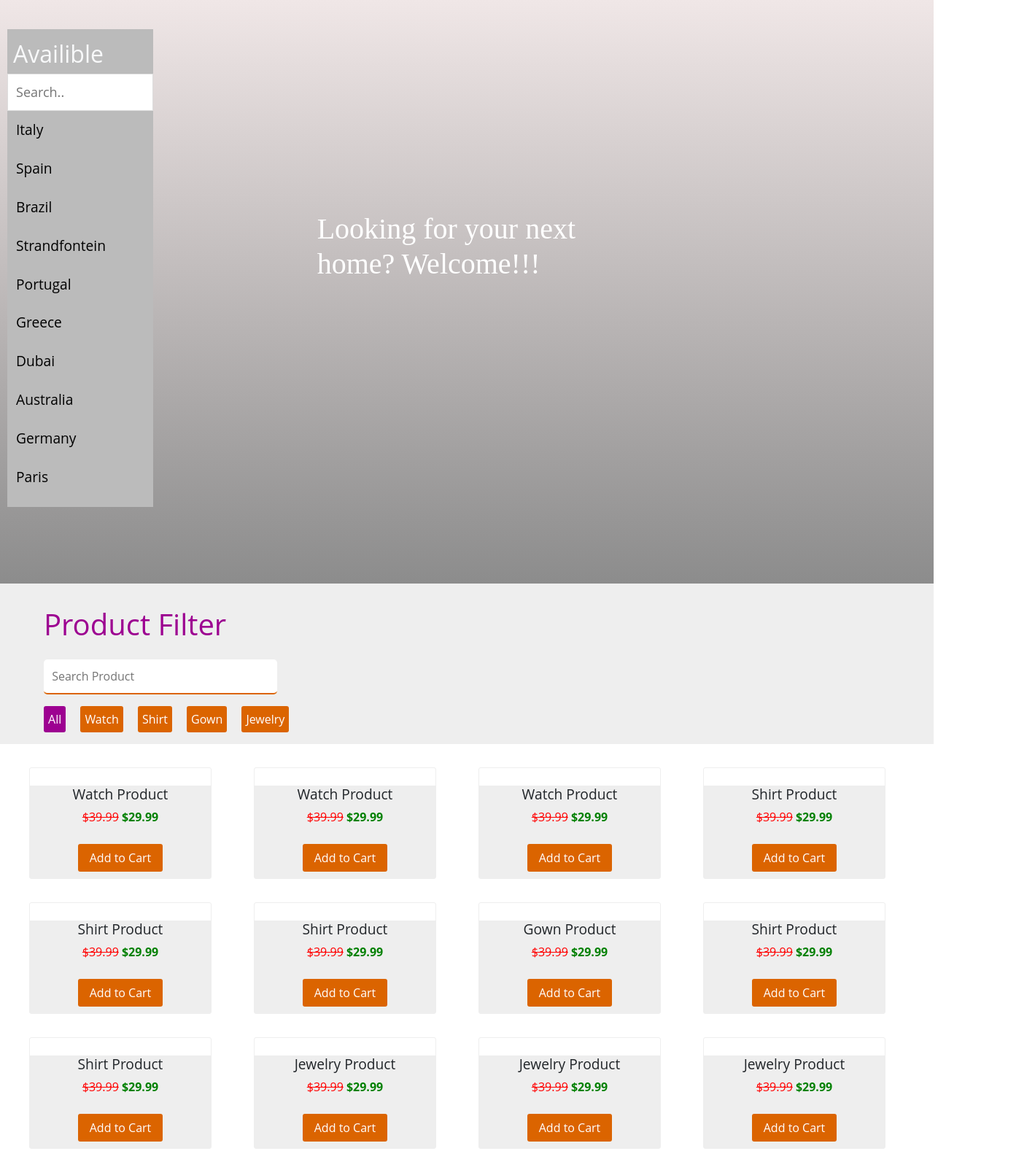
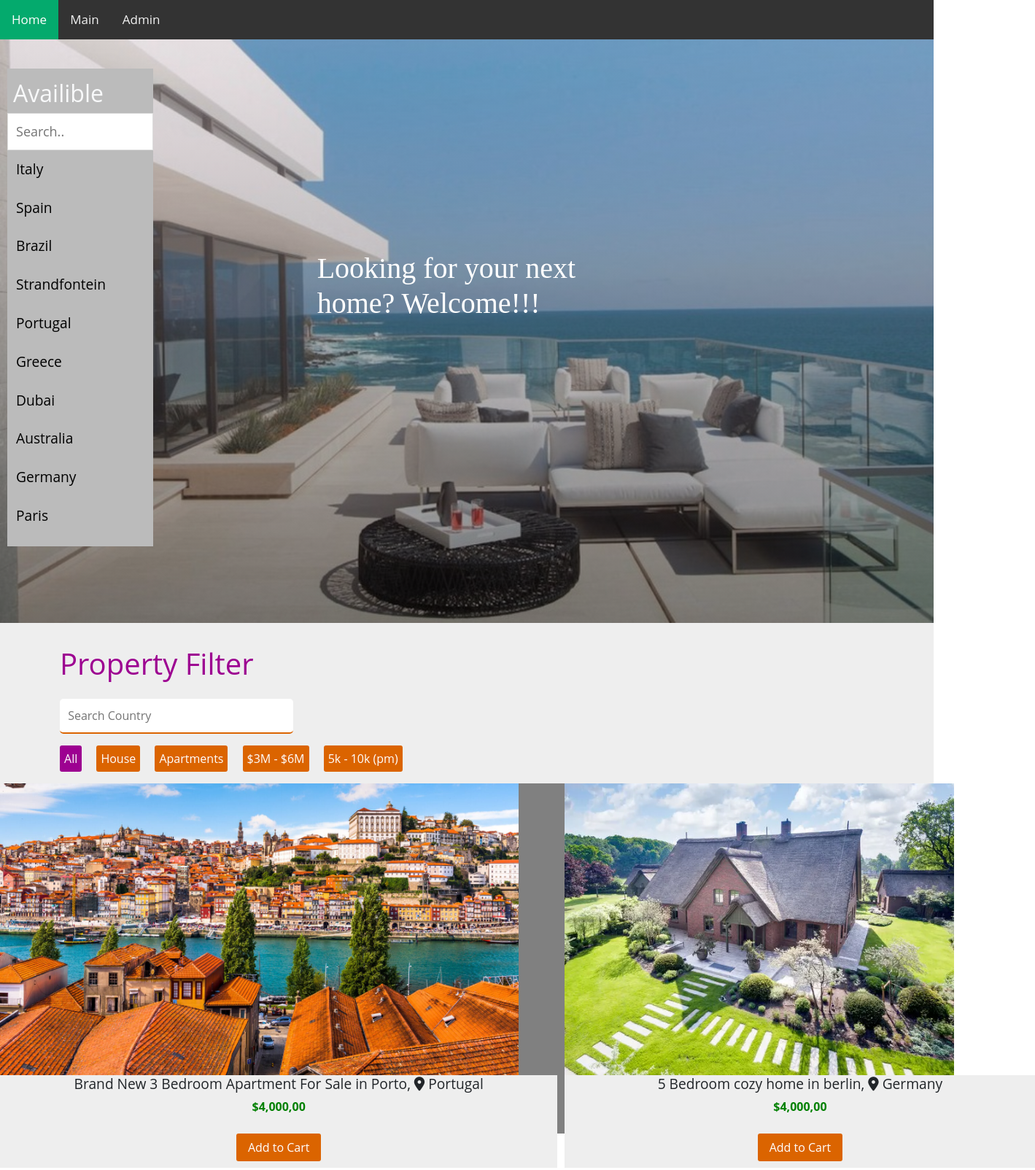
Before and after one commit to TOP-FLOOR-BOSS/Filter-Example, a plain HTML site: page index.html in a window 1280 px wide. Shown: the top 1604 px of the page at 73% size, 1419 px wide, since content can reach past the window. Drawn offline with nearby package versions, Linux system fonts and the light colour scheme.

Commit message:
first commit

```diff
--- a/index.html
+++ b/index.html
@@ -3,12 +3,21 @@
 <head>
     <meta charset="UTF-8">
     <meta name="viewport" content="width=device-width, initial-scale=1.0">
-    <title>Document</title>
+    <title>Property listing</title>
     <link href="https://cdn.jsdelivr.net/npm/bootstrap@5.1.3/dist/css/bootstrap.min.css" rel="stylesheet" integrity="sha384-1BmE4kWBq78iYhFldvKuhfTAU6auU8tT94WrHftjDbrCEXSU1oBoqyl2QvZ6jIW3" crossorigin="anonymous">
-    <script src="https://kit.fontawesome.com/1935d064dd.js" crossorigin="anonymous"></script>
+    <link rel="stylesheet"
+    href="https://cdnjs.cloudflare.com/ajax/libs/font-awesome/6.1.1/css/all.min.css">
+
     <link rel="stylesheet" href="/stlyes.css">
 </head>
 <body>
+
+    <div class="topnav">
+        <a class="active" href="#home">Home</a>
+        <a href="#news">Main</a>
+        <a href="http://127.0.0.1:5503/index.html">Admin</a>
+      </div>
+
 
     <section id="Fpage" class="vh-100 vw-100">
 
@@ -60,128 +69,120 @@
 
 
     <section>
+        <!-- Filter Btns -->
         <header>
             <div class="container">
-                <h1>Product Filter</h1>
+                <h1>Property Filter</h1>
                 <!-- Search box -->
                 <div class="search-box">
                     <form action="" onsubmit="return false">
-                        <input type="text" id="search" placeholder="Search Product">
+                        <input type="text" id="search" placeholder="Search Country">
                         <!-- <button id="btn-search">Search</button> -->
                     </form>
                 </div>
                 <div class="filter-box">
                     <a href="#" class="btn active" data-filter="all">All</a>
-                    <a href="#" class="btn" data-filter="watch">Watch</a>
-                    <a href="#" class="btn" data-filter="shirt">Shirt</a>
-                    <a href="#" class="btn" data-filter="gown">Gown</a>
-                    <a href="#" class="btn" data-filter="jewelry">Jewelry</a>
+                    <a href="#" class="btn" data-filter="watch">House</a>
+                    <a href="#" class="btn" data-filter="shirt">Apartments</a>
+                    <a href="#" class="btn" data-filter="gown">$3M - $6M</a>
+                    <a href="#" class="btn" data-filter="jewelry">5k - 10k (pm)</a>
                 </div>
             </div>
         </header>
 
         <main>
+            <!-- House = watch // Apartment = shirt // $3M - $6M = Gown  // 5k - 10k (pm) = Jewelry -->
+            <section id="store-products">
+
                <div class="slide-container">
-            <section class="container" id="store-products">
 
-            <div class="store-product watch">
-                <img src="./images/1.png" alt="">
+                        <div class="store-product shirt jewelry">
+                            <img src="/Images/Apartm`ent in Portugal.jpeg" id="Portugal" alt="">
                             <div class="product-details">
-                    <h2>Watch Product</h2>
-                    <p> <span>$39.99</span> $29.99</p>
+                                <h2>Brand New 3 Bedroom Apartment For Sale in Porto, <i class="fa-solid fa-location-dot"></i> Portugal</h2>
+                                <p> $4,000,00</p>
                                 <a href="#">Add to Cart</a>
                             </div>
                         </div>
-            <div class="store-product watch">
-                <img src="./images/2.png" alt="">
+                        <div class="store-product watch gown">
+                            <img src="/Images/28IHH-GERMANY-slide-IN6W-articleLarge.webp" id="germany" alt="">
                             <div class="product-details">
-                    <h2>Watch Product</h2>
-                    <p> <span>$39.99</span> $29.99</p>
+                                <h2> 5 Bedroom cozy home in berlin, <i class="fa-solid fa-location-dot"></i> Germany</h2>
+                                <p> $4,000,00</p>
                                 <a href="#">Add to Cart</a>
                             </div>
                         </div>
-            <div class="store-product watch">
-                <img src="./images/13.png" alt="">
+                        <div class="store-product watch gown">
+                            <img src="/Images/Brazil House.webp" id="Brazil" alt="">
                             <div class="product-details">
-                    <h2>Watch Product</h2>
-                    <p> <span>$39.99</span> $29.99</p>
+                                <h2>Luxury villa in Rio, for the ballers, <i class="fa-solid fa-location-dot"></i> Brazil</h2>
+                                <p> $6,000,00</p>
                                 <a href="#">Add to Cart</a>
                             </div>
                         </div>
-            <div class="store-product shirt">
-                <img src="./images/3.png" alt="">
+                        <div class="store-product watch gown">
+                            <img src="./Images/Spain House.webp" id="Spain" alt="">
                             <div class="product-details">
-                    <h2>Shirt Product</h2>
-                    <p> <span>$39.99</span> $29.99</p>
+                                <h2>Mansion with 8 bedrooms, <i class="fa-solid fa-location-dot"></i> Spain</h2>
+                                <p> $3,631,00</p>
                                 <a href="#">Add to Cart</a>
                             </div>
                         </div>
-            <div class="store-product shirt">
-                <img src="./images/4.png" alt="">
+                        <div class="store-product watch gown">
+                            <img src="/Images/France2 House.jpg" id="france" alt="">
                             <div class="product-details">
-                    <h2>Shirt Product</h2>
-                    <p> <span>$39.99</span> $29.99</p>
+                                <h2>House on the lake, <i class="fa-solid fa-location-dot"></i> France</h2>
+                                <p> $4,006,00</p>
                                 <a href="#">Add to Cart</a>
                             </div>
                         </div>
-            <div class="store-product shirt">
-                <img src="./images/5.png" alt="">
+                        <div class="store-product watch gown">
+                            <img src="./Images/Australia House.webp" id="Australia" alt="">
                             <div class="product-details">
                                 <h2>Shirt Product</h2>
-                    <p> <span>$39.99</span> $29.99</p>
+                                <p> $5,050,05</p>
                                 <a href="#">Add to Cart</a>
                             </div>
                         </div>
-            <div class="store-product gown">
-                <img src="./images/6.png" alt="">
+                        <div class="store-product watch gown">
+                            <img src="./Images/Greece house.webp" id="Greece" alt="">
                             <div class="product-details">
-                    <h2>Gown Product</h2>
-                    <p> <span>$39.99</span> $29.99</p>
+                                <h2>Beutiful home Athens, <i class="fa-solid fa-location-dot"></i> Greece</h2>
+                                <p> $4,000,00</p>
                                 <a href="#">Add to Cart</a>
                             </div>
                         </div>
-            <div class="store-product shirt">
-                <img src="./images/7.png" alt="">
+                        <div class="store-product shirt jewelry">
+                            <img src="/Images/Italy Aprtment.jpg" id="Italy" alt="">
                             <div class="product-details">
-                    <h2>Shirt Product</h2>
-                    <p> <span>$39.99</span> $29.99</p>
+                                <h2>Top floor apartment in hghgh , <i class="fa-solid fa-location-dot"></i> Italy</h2>
+                                <p>  $5000,0</p>
                                 <a href="#">Add to Cart</a>
                             </div>
                         </div>
-            <div class="store-product shirt">
-                <img src="./images/8.png" alt="">
+                        <div class="store-product shirt jewelry">
+                            <img src="/Images/Superior-apartments-Waterfront.webp" id="Waterfront" alt="">
                             <div class="product-details">
-                    <h2>Shirt Product</h2>
-                    <p> <span>$39.99</span> $29.99</p>
+                                <h2>Top floor apartment in Cape Town near all the fun, <i class="fa-solid fa-location-dot"></i> Strandfontein </h2>
+                                <p>  $8900,0</p>
                                 <a href="#">Add to Cart</a>
                             </div>
                         </div>
-            <div class="store-product jewelry">
-                <img src="./images/9.png" alt="">
+                        <div class="store-product shirt jewelry">
+                            <img src="/Images/Apartment Pariee.jpg"  id="Paris" alt="">
                             <div class="product-details">
-                    <h2>Jewelry Product</h2>
-                    <p> <span>$39.99</span> $29.99</p>
+                                <h2>2 Bedroom Apartment, with a street parking, Paris, <i class="fa-solid fa-location-dot"></i> France </h2>
+                                <p> $4000,0</p>
                                 <a href="#">Add to Cart</a>
                             </div>
                         </div>
-            <div class="store-product jewelry">
-                <img src="./images/10.png" alt="">
-                <div class="product-details">
-                    <h2>Jewelry Product</h2>
-                    <p> <span>$39.99</span> $29.99</p>
-                    <a href="#">Add to Cart</a>
+
                 </div>
-            </div>
-            <div class="store-product jewelry">
-                <img src="./images/11.png" alt="">
-                <div class="product-details">
-                    <h2>Jewelry Product</h2>
-                    <p> <span>$39.99</span> $29.99</p>
-                    <a href="#">Add to Cart</a>
-                </div>
-            </div>
+
+
+
+
             </section>
-    </div>
     </main>
     </section>
 
--- a/script.js
+++ b/script.js
@@ -1,3 +1,108 @@
+localStorage.setItem( 'property' , JSON.stringify(properties = [{
+    id: 1,
+    Suite: 'House',
+    location: 'Italy',
+    URL1: "/imgs/Italy Aprtment.jpg",
+    bedrooms: 5,
+    price: 900000
+  },
+{
+  id: 2,
+  Suite: 'House',
+  location: 'Spain',
+  URL2: "/imgs/Spain House.webp",
+  bedrooms: 6,
+  price: 1000000
+
+},
+{
+  id: 3,
+  Suite: 'House',
+  location: 'Brazil',
+  URL3: "/imgs/Brazil House.webp",
+  bedrooms: 8,
+  price: 1000000
+
+},
+{
+  id: 4,
+  Suite: 'Apartment',
+  location: 'Strandfontein',
+  URL4: "/imgs/Superior-apartments-Waterfront.webp",
+  bedrooms: 7,
+  price: 1000000
+
+},
+{
+  id: 5,
+  Suite: 'Apartment',
+  location: 'Portugal',
+  URL5: "/imgs/Apartm`ent in Portugal.jpeg",
+  bedrooms: 4,
+  price: 1000000
+},
+{
+  id: 6,
+  Suite: 'House',
+  location: 'Greece',
+  URL6: "/imgs/Greece house.webp",
+  bedrooms: 5,
+  price: 1000000
+},
+{
+  id: 7,
+  Suite: 'Apartment',
+  location: 'Dubai',
+  URL7: "/imgs/Dubai Apartment.jpg",
+  bedrooms: 3,
+  price: 1000000
+},
+{
+  id: 8,
+  Suite: 'House',
+  location: 'Australia',
+  URL8: "/imgs/Australia House.webp",
+  bedrooms: 4,
+  price: 1000000
+},
+{
+  id: 9,
+  Suite: 'House',
+  location: 'Germany',
+  URL9: "/imgs/Germany House.jpg",
+  bedrooms: 7,
+  price: 1000000
+},
+{
+  id: 10,
+  Suite: 'House',
+  location: 'Paris',
+  URL10: "/imgs/France2 House.jpg",
+  bedrooms: 7,
+  price: 1000000
+}
+]))
+
+
+//Search Function
+function theFunction() {
+    var input, filter, ul, li, a, p;
+    input = document.getElementById("mySearch");
+    filter = input.value.toUpperCase();
+    ul = document.getElementById("myMenu");
+    li = ul.getElementsByTagName("li");
+    for (p = 0; p < li.length; p++) {
+      a = li[p].getElementsByTagName("a")[0];
+      if (a.innerHTML.toUpperCase().indexOf(filter) > -1) {
+        li[p].style.display = "";
+      } else {
+        li[p].style.display = "none";
+      }
+    }
+  }
+
+
+
 const btns = document.querySelectorAll('.btn');
 const storeProducts = document.querySelectorAll('.store-product');
 // const search = document.getElementById(search);
--- a/stlyes.css
+++ b/stlyes.css
@@ -6,13 +6,43 @@
     /* overflow-x: hidden; */
   }
 
+/*====================================== Nav Bar =================================================*/
+
+
+
+.topnav {
+  overflow: hidden;
+  background-color: #333;
+}
+
+.topnav a {
+  float: left;
+  color: #f2f2f2;
+  text-align: center;
+  padding: 14px 16px;
+  text-decoration: none;
+  font-size: 17px;
+}
+
+.topnav a:hover {
+  background-color: #ddd;
+  color: black;
+}
+
+.topnav a.active {
+  background-color: #04AA6D;
+  color: white;
+}
+/*====================================== Nav Bar =================================================*/
+
+
   #Fpage{
       background:
       /* top, transparent red, faked with gradient */ linear-gradient(
         rgba(221, 201, 201, 0.45),
         rgba(0, 0, 0, 0.45)
       ),
-      /* bottom, image */ url(/imgs/imagereader-1-1024x682.jpg.crdownload);
+      /* bottom, image */ url(/Images/beautiful-family-beach-house-with-stunning-views-2-thumb-970xauto-36621.jpg);
       background-size: cover;
       background-attachment:fixed ;
 
@@ -99,14 +129,17 @@
             border-radius: 50%;
         }
 
-        .projects-container{
-            display: flex;
-            flex-wrap: wrap;
-            justify-content: space-between;
-            gap: 30px;
+        .slide-container{
+          width: 100vw;
+          height: 60vh;
+          background-color: gray;
+          display: grid;
+          grid-template-columns: repeat(2, 2fr);
+          grid-template-rows: repeat(3, auto-fill);
+          gap: 10px;
         }
 
-        .projects-container img{
+        .slide-container img{
             flex-grow: 1;
             /* max-width: 300px; */
             max-height:400px ;
@@ -175,11 +208,7 @@
     --color-dark-grey: #222831;
 }
 
-* {
-    margin: 0;
-    padding: 0;
-    box-sizing: border-box;
-}
+
 
 body {
     font-family: 'Open Sans', sans-serif;
@@ -208,11 +237,7 @@ img {
     /* width: 100%; */
 }
 
-.container {
-    max-width: 1200px;
-    margin: 0 auto;
-    padding: 0 20px;
-}
+
 
 header {
     background-color: #eee;
@@ -249,19 +274,19 @@ form input {
     background-color: var(--color-primary);
 }
 
-#store-products {
+/* #store-products {
     display: grid;
     grid-template-columns: repeat(auto-fit, minmax(15rem, 1fr));
     column-gap: 2rem;
     row-gap: 2rem;
     padding: 2rem 0;
-}
+} */
 
-.store-product {
+/* .store-product {
     border: 1px solid #eee;
     border-radius: 3px;
     max-width: 250px;
-}
+} */
 
 .product-details {
     text-align: center;
@@ -295,18 +320,3 @@ form input {
     padding: .5rem 1rem;
     border-radius: 3px;
 }
-
-.product-details a:hover {
-    background-color: var(--color-primary);
-}
-© 2022 GitHub, Inc.
-Footer navigation
-Terms
-Privacy
-Security
-Status
-Docs
-Contact GitHub
-Pricing
-API
-Tr
```
Also changed, not shown: Images/28IHH-GERMANY-slide-IN6W-articleLarge.webp (added), Images/Apartm`ent in Portugal.jpeg (added), Images/Apartment Pariee.jpg (added), Images/Australia House.webp (added), Images/Brazil House.webp (added), Images/Dubai Apartment.jpg (added), Images/France2 House.jpg (added), Images/Germany House.jpg (added), Images/Greece house.webp (added), Images/Italy Aprtment.jpg (added), Images/Spain House.webp (added), Images/Superior-apartments-Waterfront.webp (added), Images/beautiful-family-beach-house-with-stunning-views-2-thumb-970xauto-36621.jpg (added), 1 other file. Lines whose indentation alone changed are shown as unchanged.
